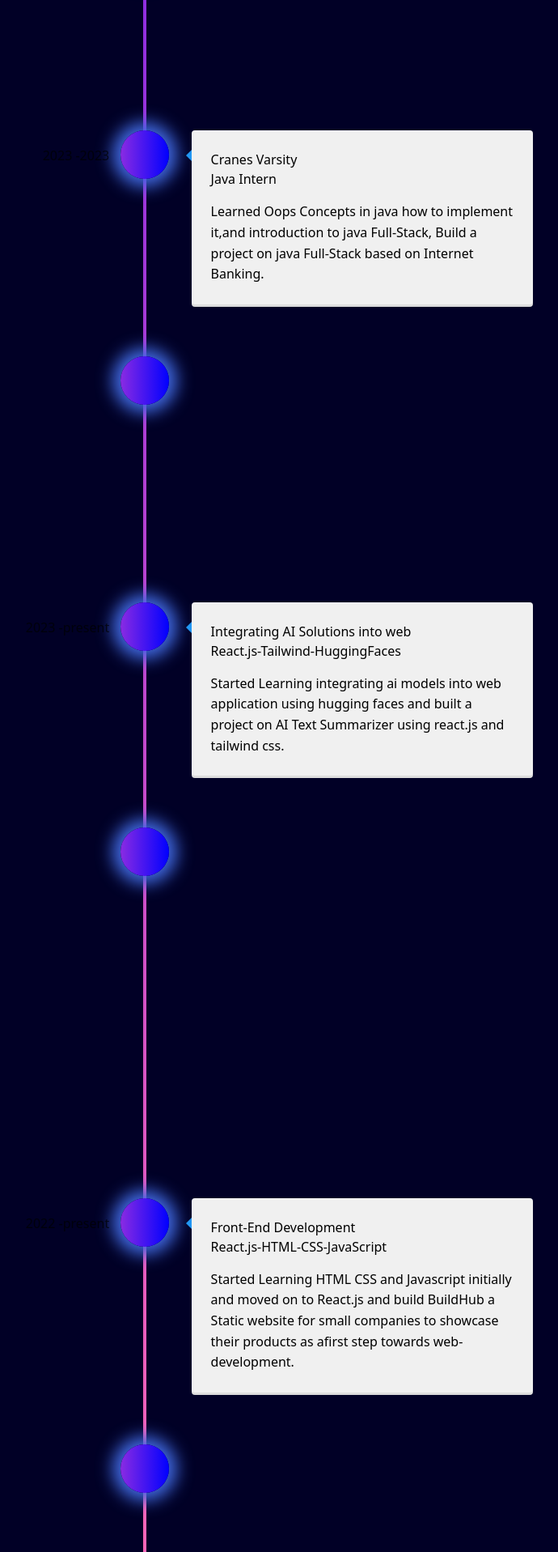
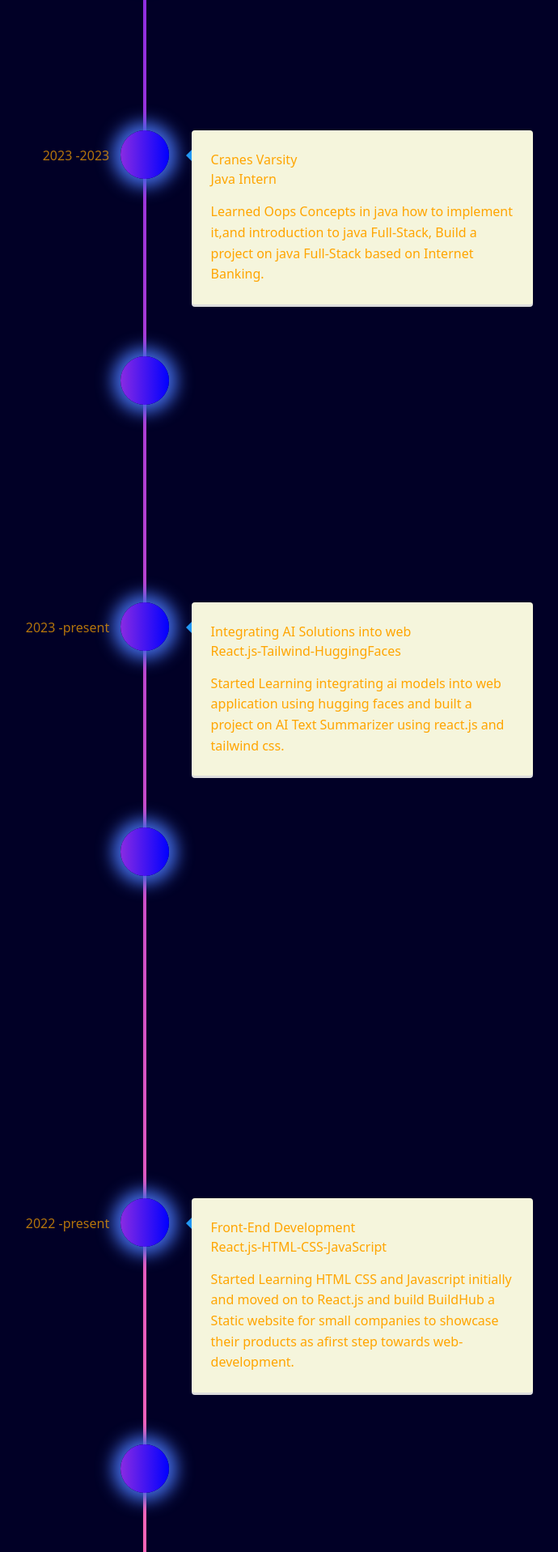
Before and after one commit to powerstone666/portfolio, a React (Vite) app: page / in a window 1280 px wide. Shown: the part 4068-5985 px from the top of the page at 81% size, without its empty margins (461-1151 px from the left). Built offline with nearby package versions, Linux system fonts and the light colour scheme; a web font is replaced by a local one.

Commit message:
completed

```diff
--- a/src/experience.jsx
+++ b/src/experience.jsx
@@ -52,7 +52,7 @@ function Experience()
   </VerticalTimelineElement>
   <VerticalTimelineElement
     className="vertical-timeline-element--work"
-    contentStyle={{ background: 'RGB(240, 240, 240)', color: 'black' }}
+    contentStyle={{ background: 'beige', color: 'orange' }}
     contentArrowStyle={{ borderRight: '7px solid  rgb(33, 150, 243)' }}
     date="2023 -2023"
     iconStyle={{  background: 'linear-gradient(to right, #8a2be2, #0000ff)',boxShadow: "0 0 20px 10px #4169e1", color: '#fff' }}
@@ -83,7 +83,7 @@ function Experience()
   </VerticalTimelineElement>
   <VerticalTimelineElement
     className="vertical-timeline-element--work"
-    contentStyle={{ background: 'RGB(240, 240, 240)', color: 'black' }}
+    contentStyle={{ background: 'beige', color: 'orange' }}
     contentArrowStyle={{ borderRight: '7px solid  rgb(33, 150, 243)' }}
     date="2023 -present"
     iconStyle={{  background: 'linear-gradient(to right, #8a2be2, #0000ff)',boxShadow: "0 0 20px 10px #4169e1", color: '#fff' }}
@@ -115,7 +115,7 @@ function Experience()
   </VerticalTimelineElement>
   <VerticalTimelineElement
     className="vertical-timeline-element--work"
-    contentStyle={{ background: 'RGB(240, 240, 240)', color: 'black' }}
+    contentStyle={{ background: 'beige', color: 'orange' }}
     contentArrowStyle={{ borderRight: '7px solid  rgb(33, 150, 243)' }}
     date="2022 -present"
     iconStyle={{ background: 'linear-gradient(to right, #8a2be2, #0000ff)',boxShadow: "0 0 20px 10px #4169e1", color: '#fff' }}
--- a/src/navbar.jsx
+++ b/src/navbar.jsx
@@ -2,6 +2,7 @@ import React from 'react';
 import {useState} from 'react';
 import AnchorLink from 'react-anchor-link-smooth-scroll';
 import useMediaQuery from './useMediaQuery';
+import close from './assets/close-icon.svg';
 import {motion,useScroll} from 'framer-motion';
 const Link =({page,selected,setselected})=>{
     const lowerCasePage = page.toLowerCase();
@@ -50,7 +51,7 @@ function Navbar({isTopOfPage,selected,setSelected})
                 <div className="fixed right-0 bottom-0 h-full bg-blue w-[300px]">
                     <div className='flex justify-end p-12'>
                         <button onClick={()=>{setIsMenuToggled(!isMenuToggled)}}>
-                            <img src="src/assets/close-icon.svg" alt="close" className="w-6"/>
+                            <img src={close} alt="close" className="w-6"/>
                         </button>
                        </div>
                        <div className='flex flex-col gap-10 ml-[33%] text-2xl text-deep-blue'>
```
